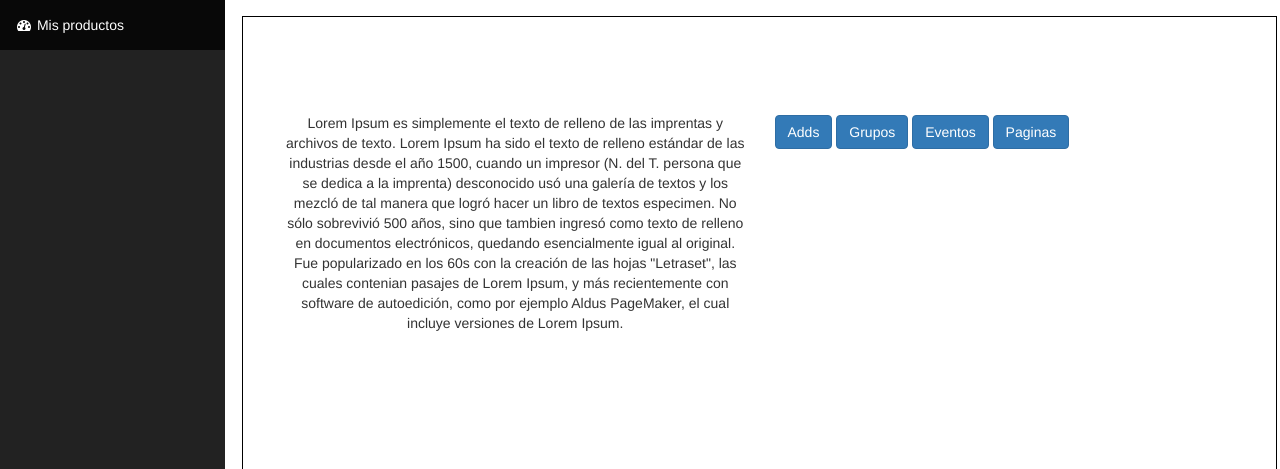
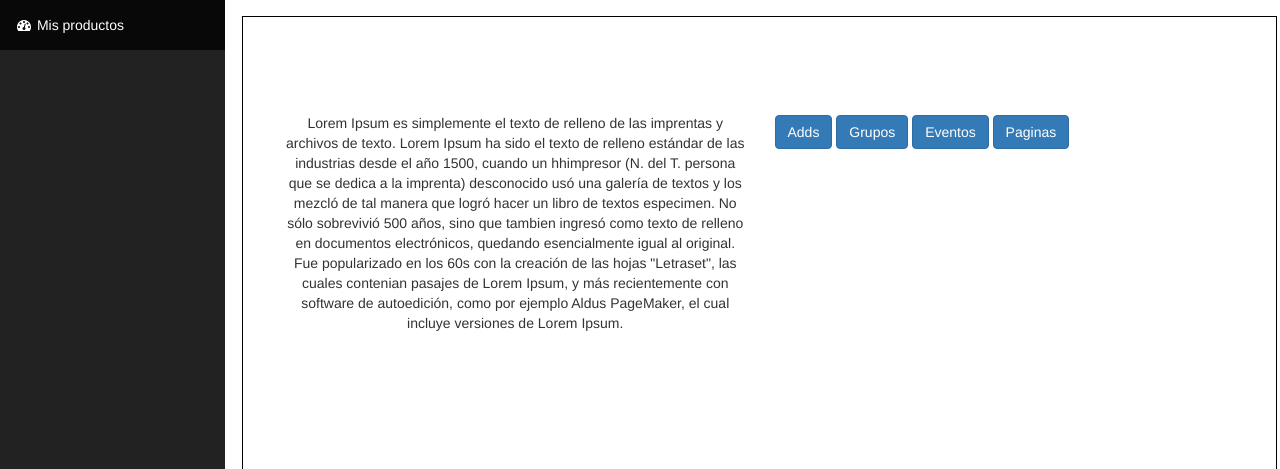
Before and after one commit to xmarcos/PromotedListings, a PHP site: template app/Http/Views/listing/item_detail.html.twig in a window 1280 px wide. Shown: the part 51-520 px from the top of the page. Run offline with PHP 8.4, Linux system fonts and the light colour scheme; the template is opened without the code that fills it, so the values that code supplies are empty; some libraries are stand-ins or nearby versions.

Commit message:
add text

```diff
--- a/app/Http/Views/listing/item_detail.html.twig
+++ b/app/Http/Views/listing/item_detail.html.twig
@@ -14,7 +14,7 @@
             <p class="description">Lorem Ipsum es simplemente el texto de
                 relleno de las imprentas y archivos de texto.
                 Lorem Ipsum ha sido el texto de relleno estándar de las industrias desde el año 1500,
-                cuando un impresor (N. del T. persona que se dedica a la imprenta) desconocido usó una galería
+                cuando un hhimpresor (N. del T. persona que se dedica a la imprenta) desconocido usó una galería
                 de textos y los mezcló de tal manera que logró hacer un libro de textos especimen.
                 No sólo sobrevivió 500 años, sino que tambien ingresó como texto de relleno en documentos electrónicos,
                 quedando esencialmente igual al original. Fue popularizado en los 60s con la creación de las hojas "Letraset",
```
